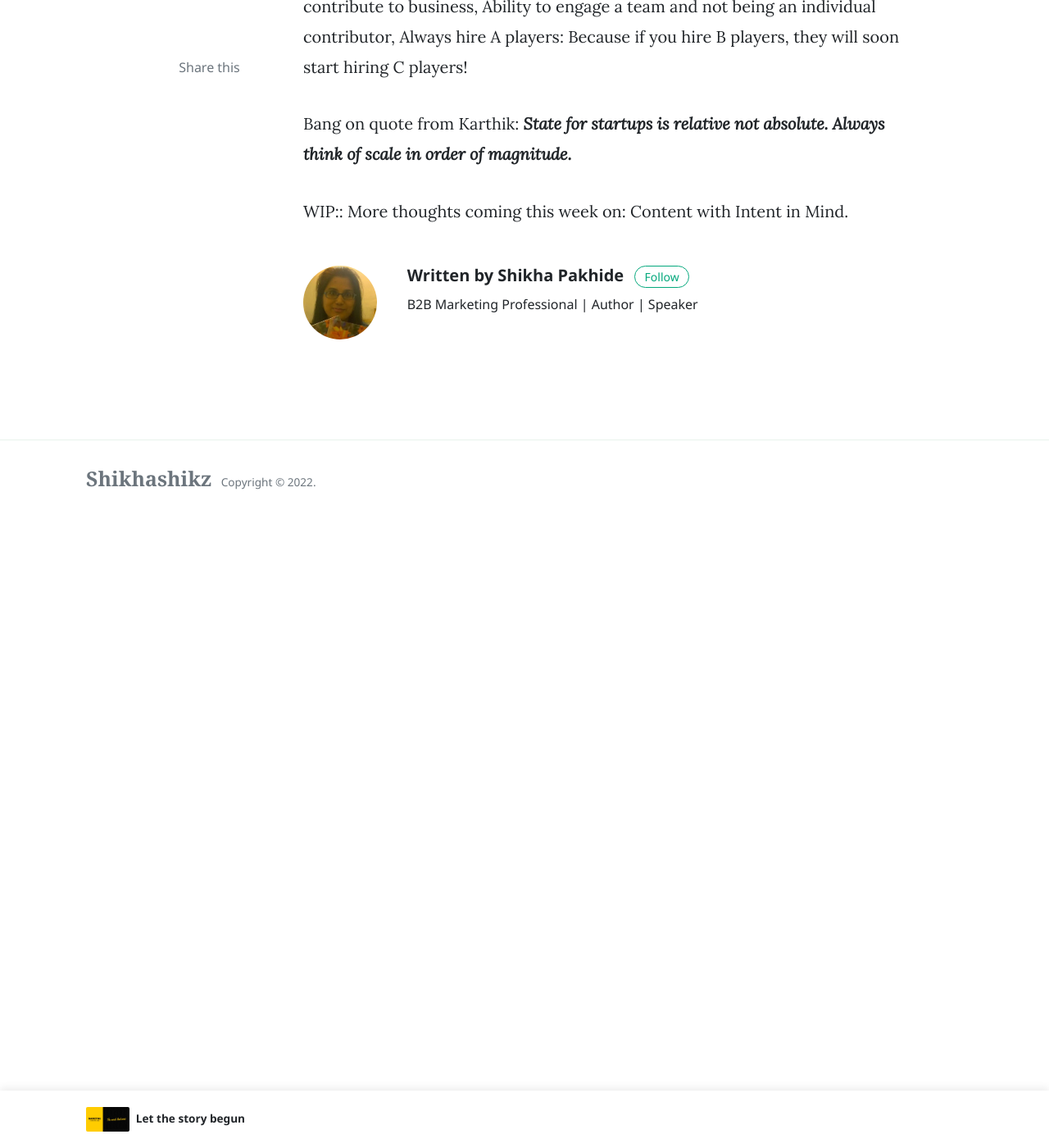
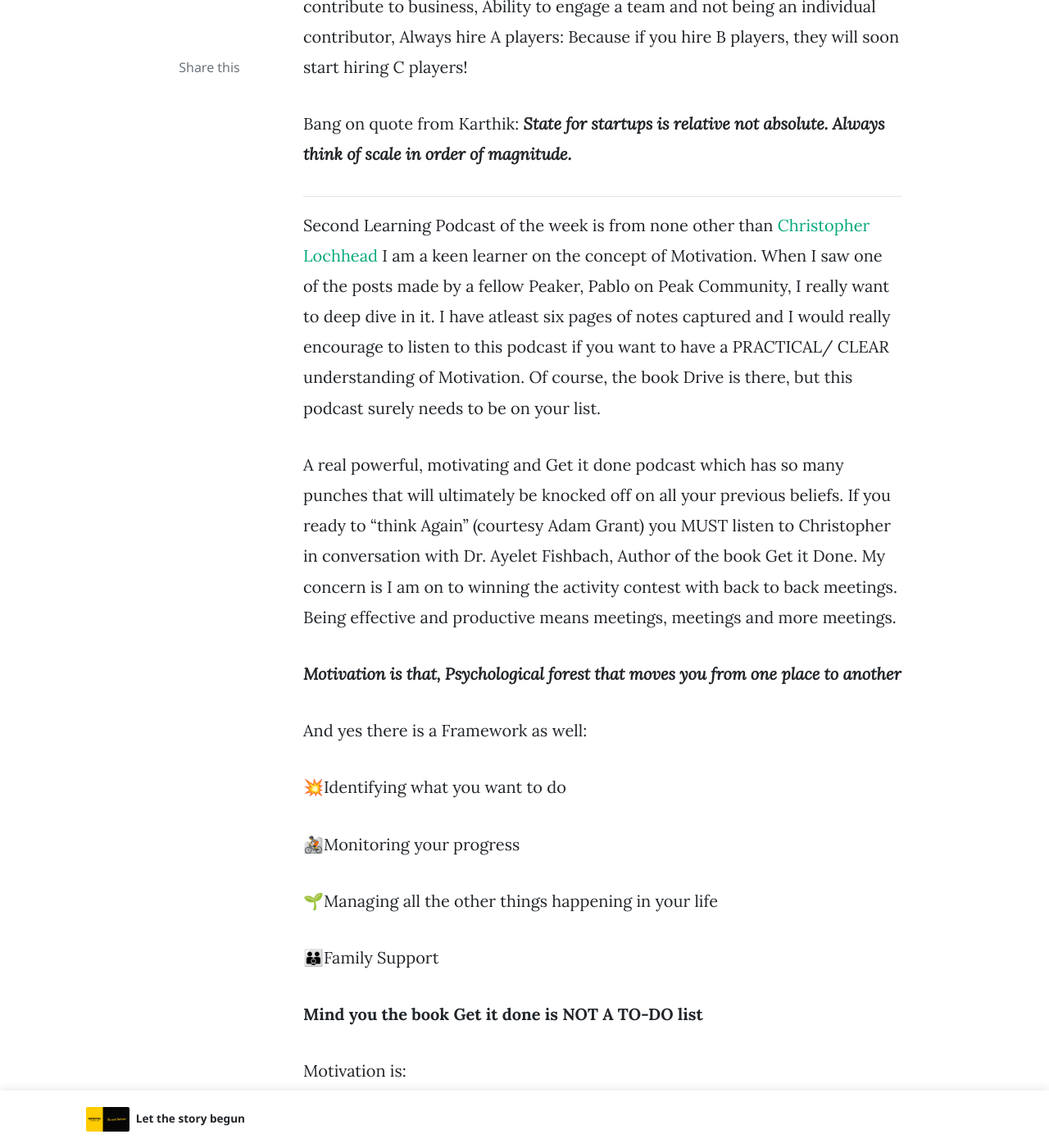
Before and after one commit to shikhashikz/shikhashikz.github.io, a Jekyll site: the page built from _posts/2022-01-10-Ask.md, in a window 1280 px wide and 1400 px high, scrolled down 1976 px. Shown: the whole window at 82% size. Built offline with Jekyll 4.4.1, drawn with Linux system fonts in a browser that asks for light colours; nearby versions of some CDN libraries; comment, search, counter and statistics services are not loaded; some of the changed text lies outside the part shown.

Commit message:
Update 2022-01-10-Ask.md

```diff
--- a/_posts/2022-01-10-Ask.md
+++ b/_posts/2022-01-10-Ask.md
@@ -37,4 +37,37 @@
 
 Bang on quote from Karthik: ***State for startups is relative not absolute. Always think of scale in order of magnitude.***
 
+----
+
+Second Learning Podcast of the week is from none other than [Christopher Lochhead](https://podcasts.apple.com/us/podcast/get-it-done-surprising-lessons-from-the-science/id1204044507?i=1000547007939)
+I am a keen learner on the concept of Motivation. When I saw one of the posts made by a fellow Peaker, Pablo on Peak Community, I really want to deep dive in it.
+I have atleast six pages of notes captured and I would really encourage to listen to this podcast if you want to have a PRACTICAL/ CLEAR understanding of Motivation. Of course, the book Drive is there, but this podcast surely needs to be on your list.
+
+A real powerful, motivating and Get it done podcast which has so many punches that will ultimately be knocked off on all your previous beliefs. If you ready to “think Again” (courtesy Adam Grant) you MUST listen to Christopher in conversation with Dr. Ayelet Fishbach, Author of the book Get it Done.
+My concern is I am on to winning the activity contest with back to back meetings. Being effective and productive means meetings, meetings and more meetings.
+
+***Motivation is that, Psychological forest that moves you from one place to another***
+
+And yes there is a Framework as well:
+
+💥Identifying what you want to do
+
+🚵Monitoring your progress
+
+🌱Managing all the other things happening in your life
+
+👪Family Support
+
+**Mind you the book Get it done is NOT A TO-DO list**
+
+Motivation is:
+
+*When you care in the present for future outcomes*
+
+*When you enjoy the process to achieve your future self*
+
+*When you feel that CONNECTION to your future self*
+
+---
+
 WIP:: More thoughts coming this week on: Content with Intent in Mind.
```
